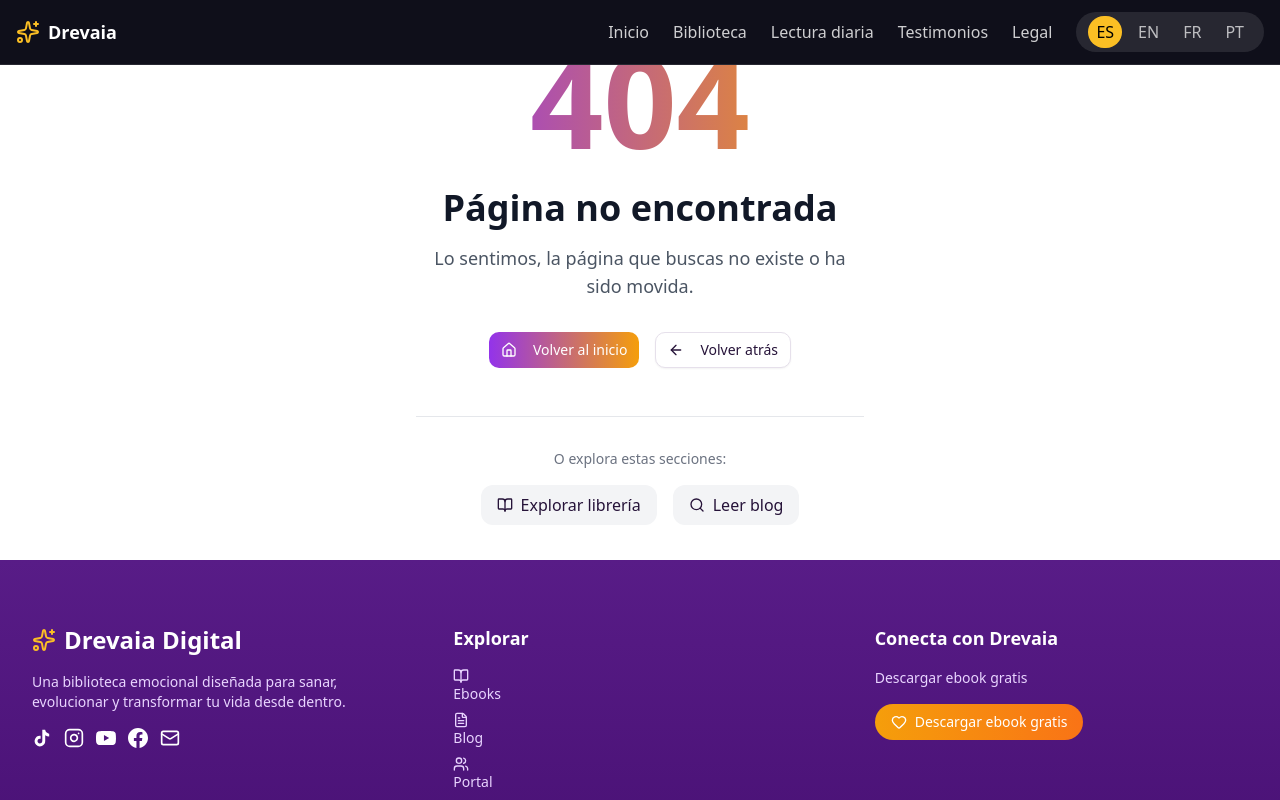
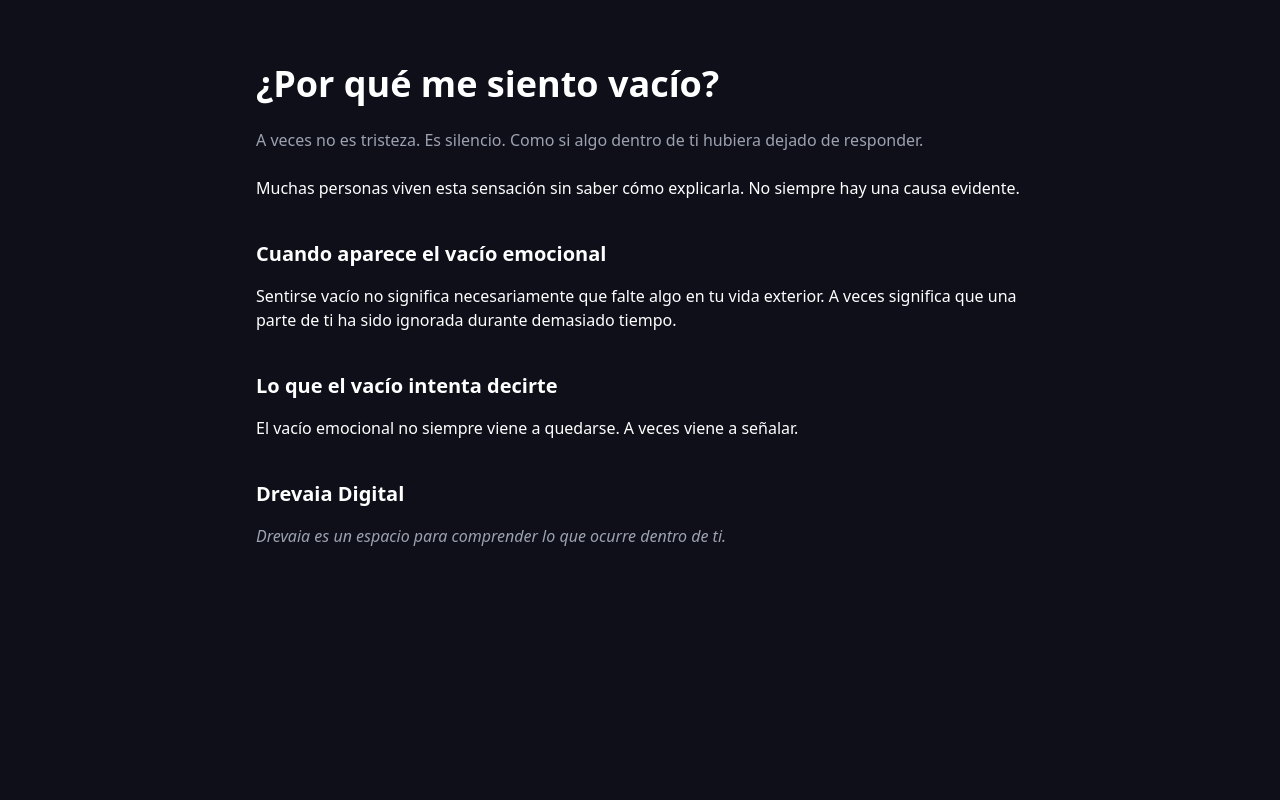
Before and after one commit to Drevaia-Digital/drevaia-app, a React (Vite) app: page /blog/por-que-me-siento-vacio in a window 1280 px wide. Shown: the top 800 px of the page. Built offline with nearby package versions, Linux system fonts and the light colour scheme.

Commit message:
Construccion pagina para SEO

```diff
--- a/src/App.tsx
+++ b/src/App.tsx
@@ -1,12 +1,16 @@
 import { BrowserRouter, Routes, Route } from 'react-router-dom';
+import { lazy, Suspense } from 'react';
+import { AuthProvider } from '@/hooks/useAuth';
+
+// 📄 Pages
 import { HomePage } from '@/pages/HomePage';
-import { lazy, Suspense } from 'react';
 import { AuthPage } from '@/pages/AuthPage';
 import { LegalPage } from '@/pages/LegalPage';
-import { AuthProvider } from '@/hooks/useAuth';
 import { NotFoundPage } from '@/pages/NotFoundPage';
+import PorQueMeSientoVacio from '@/pages/PorQueMeSientoVacio';
 
-const LibraryPage = lazy(() => import('./pages/LibraryPage'));
+// ⚡ Lazy (performance)
+const LibraryPage = lazy(() => import('@/pages/LibraryPage'));
 
 export default function App() {
   return (
@@ -14,10 +18,10 @@ export default function App() {
       <BrowserRouter>
         <Routes>
 
-          {/* 🏠 Home */}
+          {/* 🏠 HOME */}
           <Route path="/" element={<HomePage />} />
 
-          {/* 📚 Library */}
+          {/* 📚 LIBRARY (lazy load) */}
           <Route
             path="/library"
             element={
@@ -27,33 +31,43 @@ export default function App() {
             }
           />
 
-          {/* ⚖️ Legal */}
-          <Route path="/legal" element={<LegalPage />} />
-          <Route path="/legal/:section" element={<LegalPage />} />
-
-          {/* 📝 Blog */}
+          {/* 📝 BLOG ROOT */}
           <Route
             path="/blog"
             element={
-              <div style={{ padding: "40px", textAlign: "center" }}>
-                <h1>Blog en construcción</h1>
-                <p>Muy pronto encontrarás contenido aquí.</p>
+              <div className="min-h-screen bg-[#0f0f1a] text-white flex items-center justify-center">
+                <div className="text-center">
+                  <h1 className="text-3xl font-bold mb-4">Blog Drevaia</h1>
+                  <p className="text-gray-400">Muy pronto encontrarás contenido aquí.</p>
+                </div>
               </div>
             }
           />
 
-          {/* 🌐 Portal */}
+          {/* 🔥 BLOG POST (SEO REAL) */}
+          <Route
+            path="/blog/por-que-me-siento-vacio"
+            element={<PorQueMeSientoVacio />}
+          />
+
+          {/* ⚖️ LEGAL */}
+          <Route path="/legal" element={<LegalPage />} />
+          <Route path="/legal/:section" element={<LegalPage />} />
+
+          {/* 🌐 PORTAL */}
           <Route
             path="/portal"
             element={
-              <div style={{ padding: "40px", textAlign: "center" }}>
-                <h1>Portal en construcción</h1>
-                <p>Este espacio estará disponible próximamente.</p>
+              <div className="min-h-screen bg-[#0f0f1a] text-white flex items-center justify-center">
+                <div className="text-center">
+                  <h1 className="text-3xl font-bold mb-4">Portal en construcción</h1>
+                  <p className="text-gray-400">Este espacio estará disponible próximamente.</p>
+                </div>
               </div>
             }
           />
 
-          {/* 🔐 Auth */}
+          {/* 🔐 AUTH */}
           <Route path="/auth/login" element={<AuthPage mode="login" />} />
           <Route path="/auth/register" element={<AuthPage mode="register" />} />
           <Route path="/auth/forgot-password" element={<AuthPage mode="forgot-password" />} />
--- /dev/null
+++ b/src/pages/PorQueMeSientoVacio.tsx
@@ -0,0 +1,47 @@
+export default function PorQueMeSientoVacio() {
+  return (
+    <div className="min-h-screen bg-[#0f0f1a] text-white px-6 py-16">
+
+      <div className="max-w-3xl mx-auto">
+
+        <h1 className="text-3xl md:text-4xl font-bold mb-6">
+          ¿Por qué me siento vacío?
+        </h1>
+
+        <p className="text-gray-400 mb-6">
+          A veces no es tristeza. Es silencio. Como si algo dentro de ti hubiera dejado de responder.
+        </p>
+
+        <p className="mb-6">
+          Muchas personas viven esta sensación sin saber cómo explicarla. No siempre hay una causa evidente.
+        </p>
+
+        <h2 className="text-xl font-semibold mt-10 mb-4">
+          Cuando aparece el vacío emocional
+        </h2>
+
+        <p className="mb-6">
+          Sentirse vacío no significa necesariamente que falte algo en tu vida exterior.
+          A veces significa que una parte de ti ha sido ignorada durante demasiado tiempo.
+        </p>
+
+        <h2 className="text-xl font-semibold mt-10 mb-4">
+          Lo que el vacío intenta decirte
+        </h2>
+
+        <p className="mb-6">
+          El vacío emocional no siempre viene a quedarse. A veces viene a señalar.
+        </p>
+
+        <h2 className="text-xl font-semibold mt-10 mb-4">
+          Drevaia Digital
+        </h2>
+
+        <p className="text-gray-400 italic">
+          Drevaia es un espacio para comprender lo que ocurre dentro de ti.
+        </p>
+
+      </div>
+    </div>
+  );
+}
```
Also changed, not shown: 5 other files (tests, documents, lock files or other folders).
